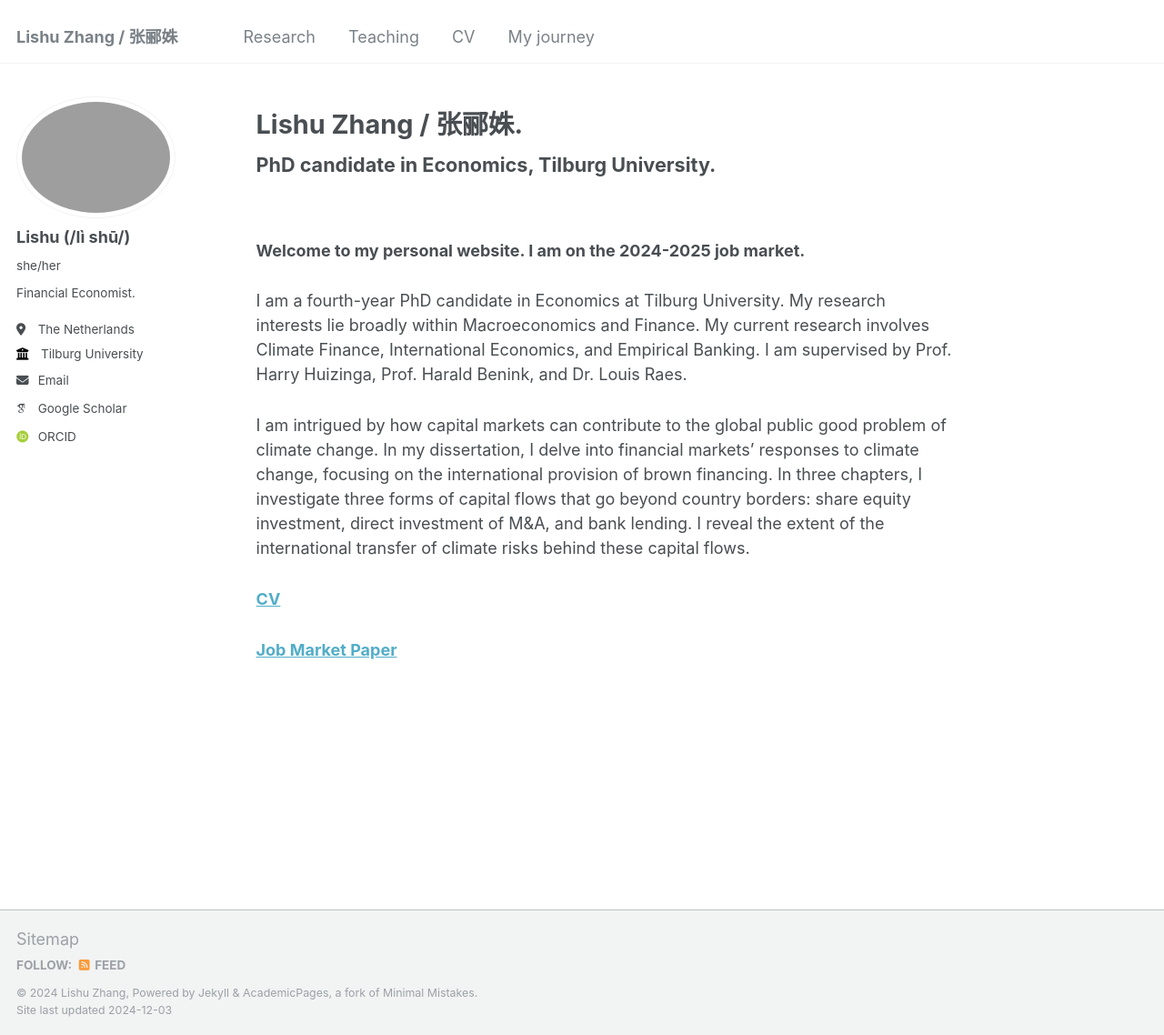
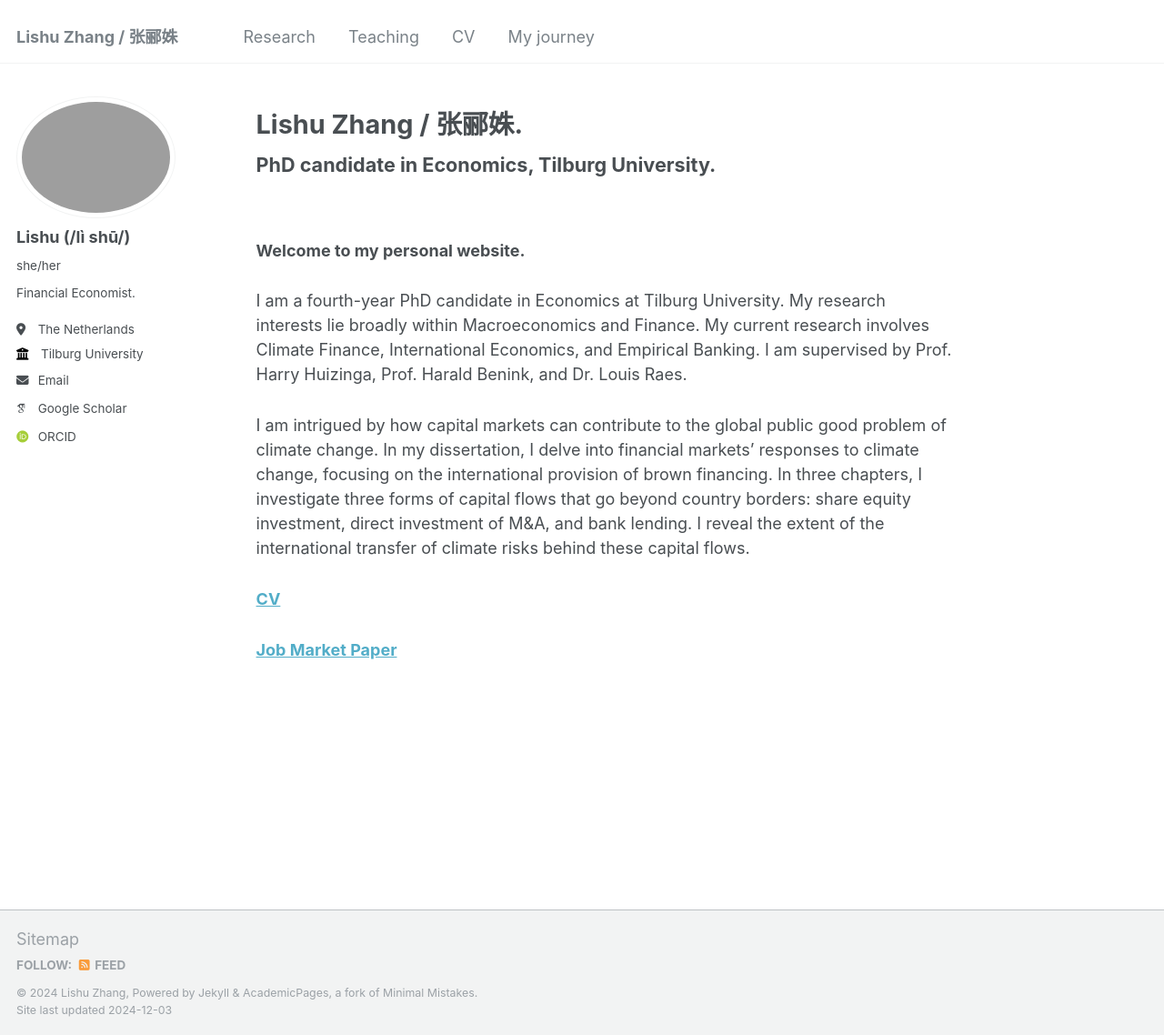
Before and after one commit to LishuZ/LishuZ.github.io, a Jekyll site: the page built from _pages/about.md, in a window 1280 px wide and 1138 px high. Shown: the whole window at 91% size. Built offline with Jekyll 4.4.1, drawn with Linux system fonts in a browser that asks for light colours; some web fonts are replaced.

Commit message:
Update about.md

```diff
--- a/_pages/about.md
+++ b/_pages/about.md
@@ -9,7 +9,7 @@ redirect_from:
 <h1 style='font-size: 1.2em; font-weight: bold;'> PhD candidate in Economics, Tilburg University.</h1>
 <br />
 
-**Welcome to my personal website. I am on the 2024-2025 job market.**
+**Welcome to my personal website.**
 
 I am a fourth-year PhD candidate in Economics at Tilburg University. My research interests lie broadly within Macroeconomics and Finance. My current research involves Climate Finance, International Economics, and Empirical Banking. I am supervised by Prof. Harry Huizinga, Prof. Harald Benink, and Dr. Louis Raes.
 
```
